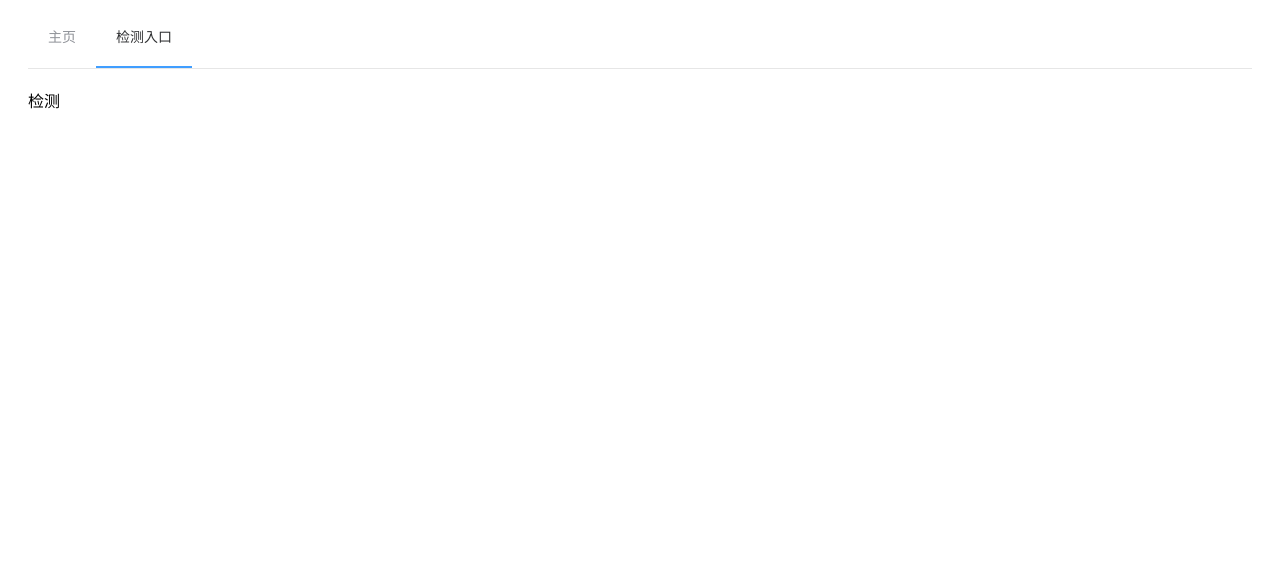
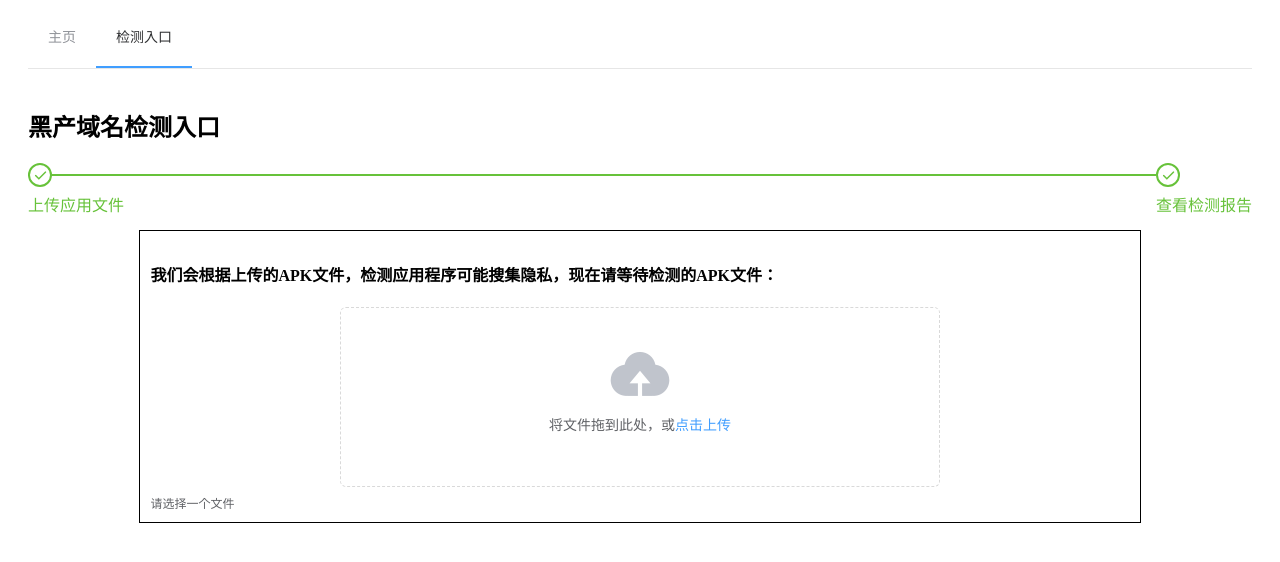
Before and after one commit to Marphownio/xuanjian, a Vue app: page /#/testing in a window 1280 px wide. Shown: the top 562 px of the page. Built offline with nearby package versions, Linux system fonts and the light colour scheme; what vue-particles would draw is missing.

Commit message:
报告弹窗

```diff
--- /dev/null
+++ b/src/views/testing/componetns/report/index.vue
@@ -0,0 +1,103 @@
+<template>
+  <div class="report">
+    <div>
+      <h4>应用信息</h4>
+      <div class="appContent">
+        <div class="icon">
+          <img :src="appInfo.appIcon" width="100px" height="100px" class="icon-img" />
+        </div>
+        <div class="appInfo">
+          <div class="flex row">
+            <h4>黑产：</h4>
+            <div> {{ appInfo.apkName }}</div>
+          </div>
+          <div class="flex row">
+            <h4>APK MD5：</h4>
+            <div> {{ appInfo.apkMd5 }}</div>
+          </div>
+          <div class="flex row">
+            <h4>上传时间：</h4>
+            <div> {{ appInfo.updateTime }}</div>
+          </div>
+          <div class="flex row">
+            <h4>分析时间：</h4>
+            <div> {{ appInfo.testingTime }} min</div>
+          </div>
+          <div class="flex row">
+            <h4>签名发布者：</h4>
+            <div> {{ appInfo.author }}</div>
+          </div>
+          <div class="flex row">
+            <h4>签名时间：</h4>
+            <div> {{ appInfo.authorTime }}</div>
+          </div>
+          <div class="flex row">
+            <h4>版本号：</h4>
+            <div> {{ appInfo.version }}</div>
+          </div>
+        </div>
+      </div>
+    </div>
+    <div>
+      <h4>信息概览</h4>
+    </div>
+  </div>
+</template>
+
+<script>
+export default {
+  data() {
+    return {
+      appInfo: {},
+    };
+  },
+  created() {
+    this.fetchData();
+  },
+  methods: {
+    fetchData() {
+      this.appInfo = {
+        appIcon:
+          "https://fuss10.elemecdn.com/e/5d/4a731a90594a4af544c0c25941171jpeg.jpeg",
+        apkName: "凯发娱乐",
+        apkMd5: "a60wad89wndwa0dawdwah0d8wahd8aw",
+        updateTime: "2023-01-27 1:47",
+        testingTime: "10",
+        author: "5ad6d6d6d6d",
+        authorTime: "1981-01-02 01:01:02",
+        version: "v0.1.1",
+      };
+    },
+  },
+};
+</script>
+
+<style scoped>
+.flex{
+  display: flex;
+}
+.report{
+  padding: 10px;
+}
+.appContent {
+  display: flex;
+  align-items: center;
+}
+.icon {
+  margin: 0 10px;
+}
+.icon-img {
+  border-radius: 20px;
+}
+.appInfo{
+  flex: 1;
+  background-color: #88888850;
+  padding: 10px;
+  border-radius: 10px;
+}
+.row{
+  align-items: center;
+  width: 100%;
+  height: 2rem;
+}
+</style>
--- a/src/views/testing/index.vue
+++ b/src/views/testing/index.vue
@@ -1,13 +1,94 @@
 <template>
   <div>
-    <mainContainer> 检测 </mainContainer>
+    <mainContainer>
+      <h1>黑产域名检测入口</h1>
+      <el-steps :active="stepsActive" finish-status="success">
+        <el-step title="上传应用文件"></el-step>
+        <el-step title="">
+          <div slot="title">
+            <div @click="handleShowReport">查看检测报告</div>
+          </div>
+        </el-step>
+      </el-steps>
+      <div class="upload">
+        <h4>
+          我们会根据上传的APK文件，检测应用程序可能搜集隐私，现在请等待检测的APK文件：
+        </h4>
+        <el-upload
+          style="width: 100%"
+          class="upload-demo"
+          drag
+          action="https://jsonplaceholder.typicode.com/posts/"
+          :limit="1"
+          :show-file-list="true"
+          :on-success="handleAvatarSuccess"
+          :before-upload="beforeAvatarUpload"
+        >
+          <i class="el-icon-upload"></i>
+          <div class="el-upload__text">将文件拖到此处，或<em>点击上传</em></div>
+          <div class="el-upload__tip" slot="tip">请选择一个文件</div>
+        </el-upload>
+      </div>
+    </mainContainer>
+    <el-drawer
+      size="50%"
+      title="黑产检测报告"
+      :visible.sync="drawer"
+      direction="rtl"
+    >
+      <report />
+    </el-drawer>
   </div>
 </template>
 
 <script>
+import report from "./componetns/report";
 export default {
-  name: "Home",
+  components: { report },
+  data() {
+    return {
+      stepsActive: 2,
+      drawer: false,
+    };
+  },
+  methods: {
+    handleAvatarSuccess(e) {
+      console.log("上传成功", e);
+      this.stepsActive = 2;
+    },
+    beforeAvatarUpload(file) {
+      console.log("beforeAvatarUpload", file);
+      const isApk = file.type === "application/vnd.android.package-archive";
+      if (!isApk) {
+        this.$message.error("上传APK文件只能是 APK 格式!");
+      }
+      return isApk;
+    },
+    handleShowReport() {
+      if (this.stepsActive === 2) {
+        this.drawer = true;
+      }
+    },
+  },
 };
 </script>
 
-<style scoped></style>
+<style scoped>
+.upload {
+  width: 80%;
+  border: 1px solid black;
+  margin: 10px auto;
+  padding: 10px;
+}
+.upload-demo {
+  width: 100% !important;
+}
+:deep().el-upload-dragger {
+  width: 600px !important;
+  margin: 0 auto;
+}
+:deep().el-upload {
+  margin: 0 auto;
+  display: block;
+}
+</style>
```
